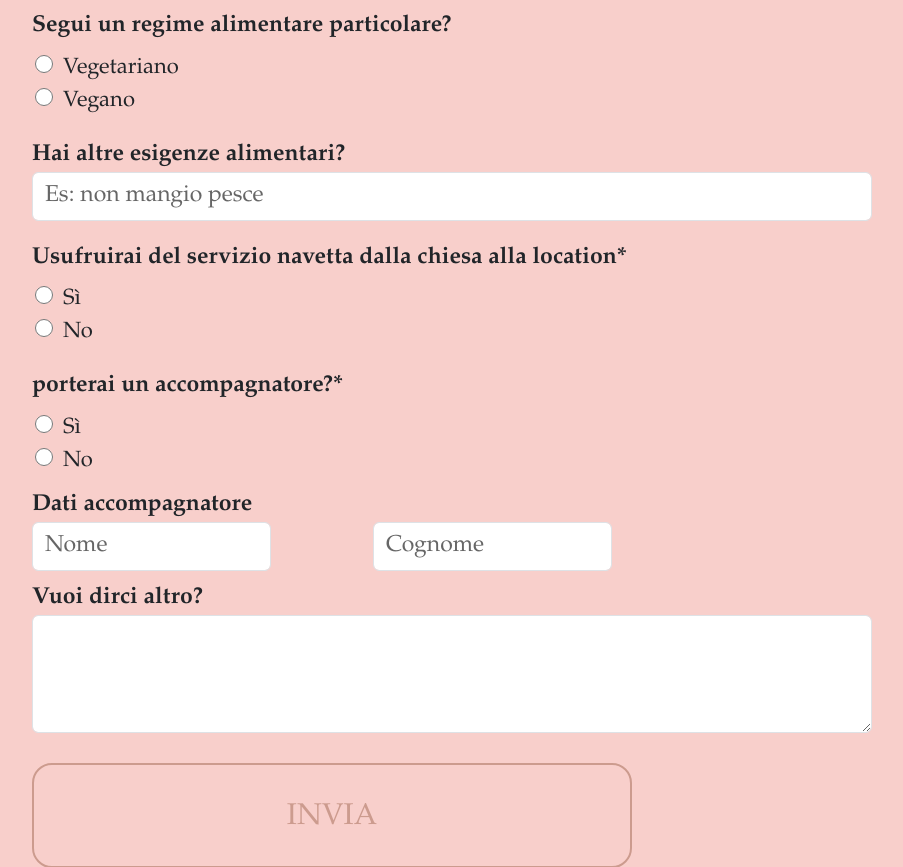
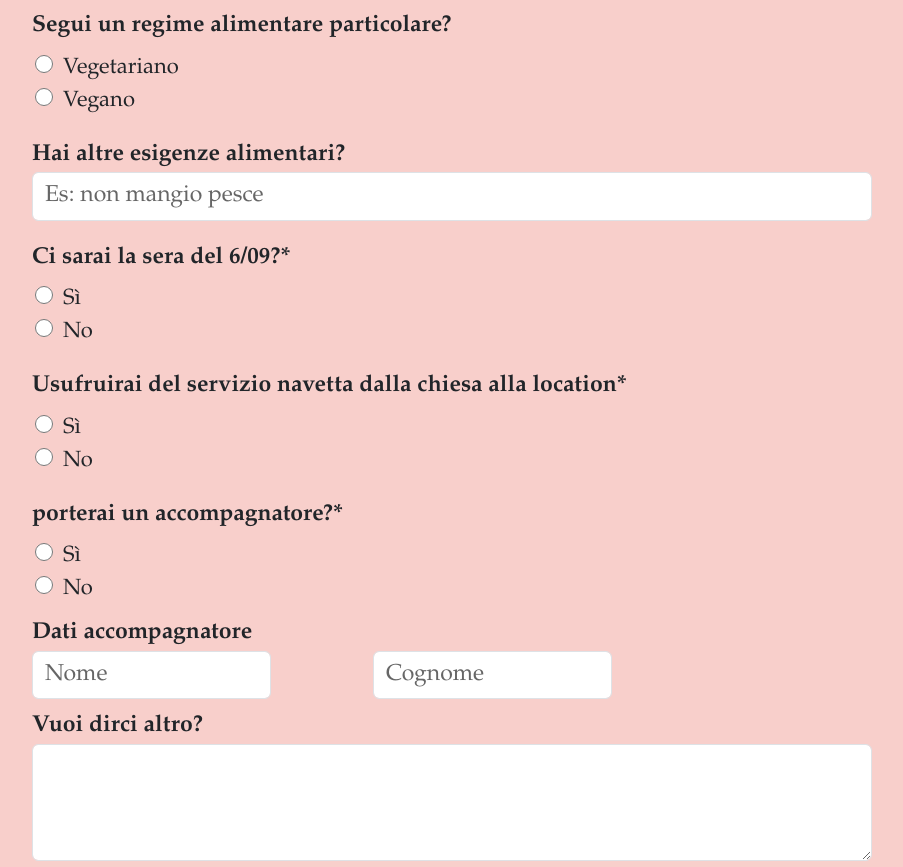
Before and after one commit to Merendo/chiara-gaetano, a Node server app: page /InfoForUs in a window 1280 px wide. Shown: the part 1133-2000 px from the top of the page, without its empty margins (8-911 px from the left). Run offline with Node 20, Linux system fonts and the light colour scheme; some libraries are stand-ins or nearby versions; some web fonts are replaced.

Commit message:
add serata mongodb

```diff
--- a/controllers/presenze.js
+++ b/controllers/presenze.js
@@ -11,7 +11,8 @@ export const inserisciPresenza = async (req, res) => {
     !user.Telefono ||
     !user.Intolleranze ||
     !user.Navetta ||
-    !user.Accompagnatore
+    !user.Accompagnatore ||
+    !user.Serata
   )
     return res
       .status(400)
--- a/models/user.js
+++ b/models/user.js
@@ -64,6 +64,10 @@ const userSchema = mongoose.Schema(
       type: String,
       require: true,
     },
+    Serata: {
+      type: String,
+      require: true,
+    },
     Extra: {
       type: String,
       length: 250,
--- a/public/js/risultati.js
+++ b/public/js/risultati.js
@@ -45,6 +45,7 @@ async function load() {
     NomeA: ${user.NomeA}<br>
     CognomeA: ${user.CognomeA}<br>
     Navetta: ${user.Navetta}<br>
+    Serata 6/09: ${user.Serata}<br>
     Extra: ${user.Extra}</li>`;
     console.log(markup);
     document.querySelector("ul").insertAdjacentHTML("beforeend", markup);
--- a/views/InfoForUS.ejs
+++ b/views/InfoForUS.ejs
@@ -131,6 +131,18 @@
         </div>
 
         <fieldset class="radio-input-tp">
+          <legend class="title-tp">Ci sarai la sera del 6/09?*</legend>
+          <div>
+            <input name="Serata" type="radio" value="Sì" required /><label>Sì</label>
+          </div>
+          <div>
+            <input name="Serata" type="radio" value="No" required /><label>No</label>
+          </div>
+
+          <label class="invalid-label3 hidden">Questo campo è obbligatorio</label>
+        </fieldset>
+
+        <fieldset class="radio-input-tp">
           <legend class="title-tp">Usufruirai del servizio navetta dalla chiesa alla location*</legend>
           <div>
             <input name="Navetta" type="radio" value="Sì" required /><label>Sì</label>
```
